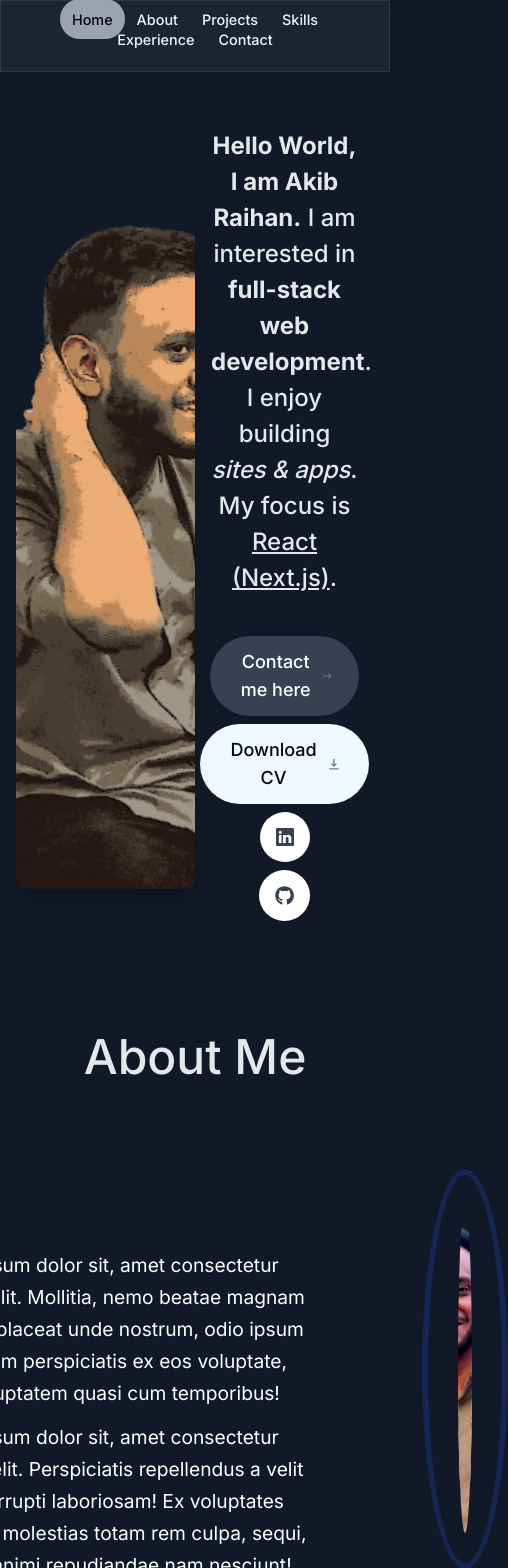
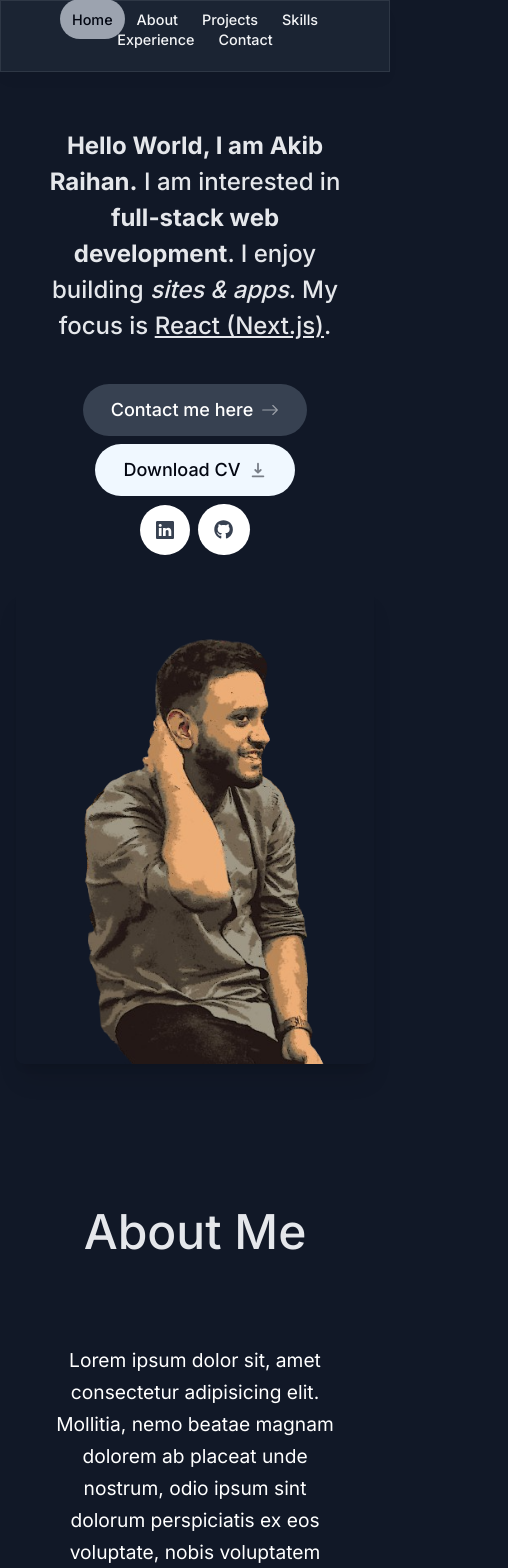
Before and after one commit to Akib-Raihan-4/Portfolio, a Next.js app: page / in a window 390 px wide. Shown: the top 1568 px of the page, 508 px wide, since content can reach past the window. Built offline with nearby package versions, Linux system fonts and the light colour scheme; a web font is replaced by a local one.

Commit message:
Mv for Intro And About

```diff
--- a/components/about.module.css
+++ b/components/about.module.css
@@ -121,7 +121,7 @@
 
 
 
-
+/* This is the About Section I should look for editing */
 
 
 .box{
@@ -131,6 +131,12 @@
     background: rgb(23 37 84);
     border-radius: 50%;
     overflow: hidden;
+}
+@media (max-width: 768px) {
+    .box {
+        width: 350px; /* Adjust the width for mobile */
+        height: 350px; /* Adjust the height for mobile */
+    }
 }
 
 .box::before{
--- a/components/about.tsx
+++ b/components/about.tsx
@@ -6,15 +6,15 @@ import SectionHeading from './section-heading';
 
 export const About = () => {
     return (
-        <motion.section className='mb-28 max-w-[80rem] text-center leading-8 sm:mb-8 scroll-mt-28'
+        <motion.section className='mb-28 sm:max-w-[80rem] text-center leading-8 sm:mb-8 scroll-mt-28'
         initial={{opacity:0, y:100}}
         animate= {{opacity:1, y:0}}
         transition={{
             delay:0.4
         }} id='about'>
             <SectionHeading>About Me</SectionHeading>
-            <div className='pt-14 flex justify-between'>
-                <div className='max-w-[50rem] pr-[7rem] pt-20'>
+            <div className='pt-14 flex flex-col gap-10 sm:flex-row justify-between items-center'>
+                <div className='max-w-[50rem] sm:pr-[7rem] sm:pt-20 px-8'>
                         <p className={`font-sans mb-3 text-[1.2rem] text-white`}>
                             Lorem ipsum dolor sit, amet consectetur adipisicing elit. Mollitia, nemo beatae magnam dolorem ab placeat unde nostrum, odio ipsum sint dolorum perspiciatis ex eos voluptate, nobis voluptatem quasi cum temporibus!
                         </p>
@@ -22,16 +22,16 @@ export const About = () => {
                             Lorem ipsum dolor sit, amet consectetur adipisicing elit. Perspiciatis repellendus a velit in vero corrupti laboriosam! Ex voluptates quasi earum molestias totam rem culpa, sequi, possimus animi repudiandae nam nesciunt!
                         </p>
                 </div>
-                <div className={styles.box}>
-                <div className={styles.content}>
-                        <img src="/AboutPic.png" alt=""  />
-                        <h2>Someone Famous <br /><span>Web Developer</span></h2>
-                        <a href="#">Hire Me</a>
+                <div className={`${styles.box}`}>
+                    <div className={`${styles.content} `}>
+                            <img src="/AboutPic.png" alt=""  />
+                            <h2>Someone Famous <br /><span>Web Developer</span></h2>
+                            <a href="#">Hire Me</a>
                     </div>
                 </div>
 
             </div>
-            {/* Rest of your content */}
+
         </motion.section>
     );
 }
--- a/components/intro.tsx
+++ b/components/intro.tsx
@@ -30,8 +30,9 @@ export default function Intro() {
 
 
     return (
-        <section className='mb-28 max-w-[80rem] text-center sm:mb-0 scroll-mt-[100rem] flex' id='home'>
-            <div className='w-full sm:w-[50%] flex justify-center py-8 sm:py-0'>
+        <section className='mb-28 sm:max-w-[80rem] text-center sm:mb-0 scroll-mt-[100rem] flex' id='home'>
+            <div className='flex sm:flex-row flex-col-reverse justify-center items-center'>
+                <div className='w-full sm:w-[50%]  py-8 sm:py-0'>
                     <motion.img
                         alt='Image'
                         src="/IntroPic.png"
@@ -52,10 +53,10 @@ export default function Intro() {
                         }}
                         transition={{ duration: 1 }}
                         onMouseEnter={() => setShouldGrowShadow(true)}
-                    onMouseLeave={() => setShouldGrowShadow(false)}
+                        onMouseLeave={() => setShouldGrowShadow(true)}
                     />
                 </div>
-            <div className='max-w-[50%] flex flex-col justify-center item-center'>
+                <div className='sm:max-w-[50%] flex flex-col justify-center item-center'>
                     <div>
                         <motion.p className='mb-10 mt-4 px-4 text-2xl font-medium !leading-[1.5] sm:text-4xl text-gray-200'
                         initial={{opacity:0, y:100}}
@@ -87,7 +88,7 @@ export default function Intro() {
                         }}>
                             Download CV<HiDownload className="opacity-50 group-hover:translate-y-1 group-hover:opacity-100" />
                         </motion.a>
-
+                        <div className='flex flex-row items-center justify-center gap-2 px-4 text-lg font-medium'>
                             <a href="#" className='bg-white  text-gray-700 p-4 flex items-center gap-2 rounded-full outline-none
                             focus:scale-110  hover:bg-gray-300 hover:text-gray-950 active:scale-105 border-black/10 transition'>
                                 <BsLinkedin/>
@@ -96,7 +97,9 @@ export default function Intro() {
                             focus:scale-[1.15]  hover:bg-gray-300 hover:text-gray-950 active:scale-105 border-black/10 transition'>
                                 <FaGithub/>
                             </a>
+                        </div>
                     </motion.div>
+                </div>
             </div>
         </section>
     )
```
Lines whose indentation alone changed are shown as unchanged.
